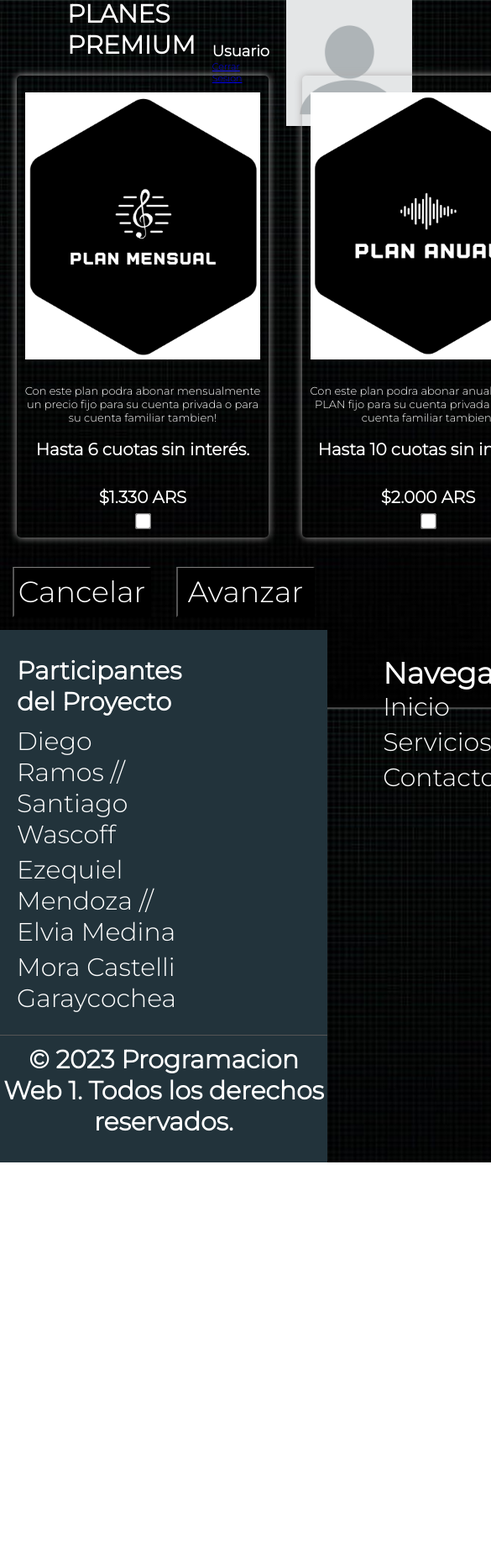
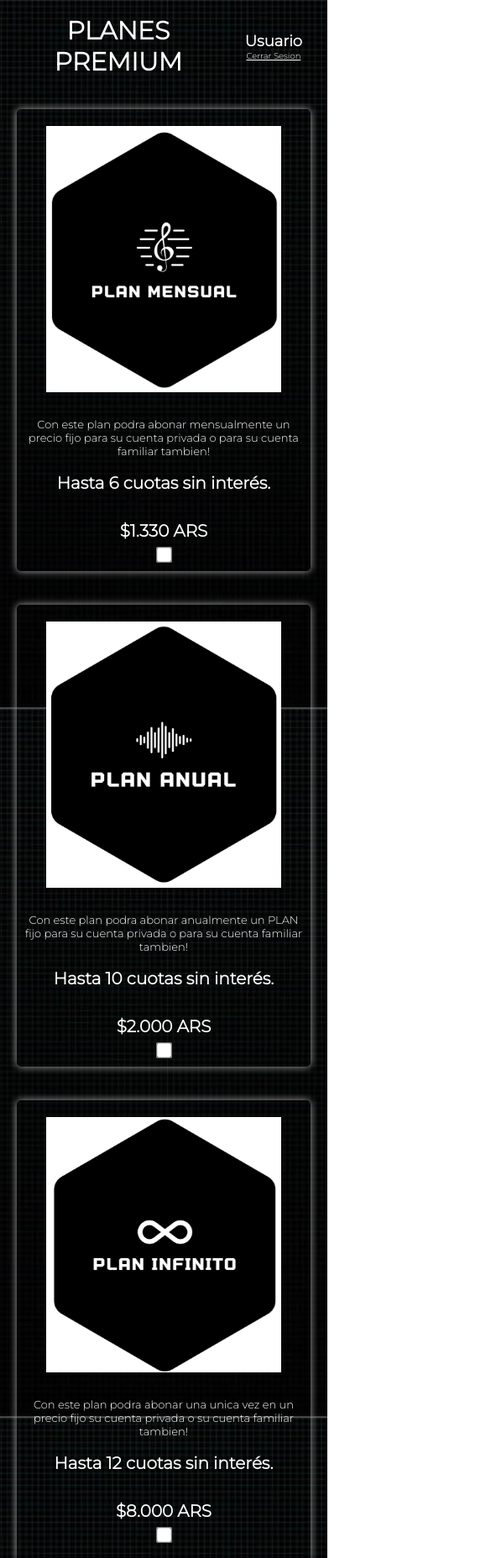
Before and after one commit to woscoff/pw1, a plain HTML site: page views/premium.html in a window 390 px wide. Shown: the top 1855 px of the page at 84% size, 585 px wide, since content can reach past the window. Before the commit the page ends 1384 px from the top, so only its background shows below. Drawn offline with Linux system fonts and the light colour scheme.

Commit message:
premium
se hizo las vista premium responsive

```diff
--- a/css/premium.css
+++ b/css/premium.css
@@ -1,3 +1,7 @@
+.usuario a{
+        color: white;
+    font-size: medium;
+    }
 .planes img {
     width: 280px;
     margin: 20px 10px;
@@ -8,7 +12,7 @@
 .planes{
     display: flex;
     flex-direction: row;
-    flex-wrap: nowrap;
+    flex-wrap:wrap;
     justify-content: space-evenly;
     max-width: 100%;
     align-items: flex-start;
@@ -81,3 +85,47 @@ input{
     align-self: center;
     transform: scale(1.5);
 }
+@media (max-width:700px){
+    .usuario{
+        margin: 0;
+    }
+    .usuario a{
+
+        font-size: x-small;
+        text-align: center;
+    }
+    .headerIndex{
+        /* border: 2px solid white; */
+        margin: 10px;
+        height: 9rem;
+    }
+    .headerIndex h1{
+        text-align: center;
+    }
+    .fotoUsuario{
+
+        margin: 0;
+        height: 100%;
+        width: 100%;
+
+    }
+    .fotoUsuarioPremium{
+        height: 100%;
+    }
+}
+@media(max-width:550px){
+    .footer-content{
+        flex-direction: column;
+    }
+    .footer-content .footer-nav{
+        margin: 0;
+    }
+}
+@media (max-width:450px){
+    .headerIndex h1{
+       margin: 0;
+    }
+    .fotoUsuarioPremium{
+        display: none;
+    }
+}
--- a/views/premium.html
+++ b/views/premium.html
@@ -15,7 +15,9 @@
                 <h2>Usuario</h2>
                 <a href="../views/login.html">Cerrar Sesion</a>
             </section>
-            <img src="..\assets\foto-usuario.webp" alt="foto del usuario" class="fotoUsuario fotoUsuarioPremium">
+         <div class="fotoUsuarioPremium">
+             <img  class="fotoUsuario" src="..\assets\foto-usuario.webp" alt="foto del usuario">
+            </div>
         </header>
         <section class="planes">
             <article class="item1">
```
